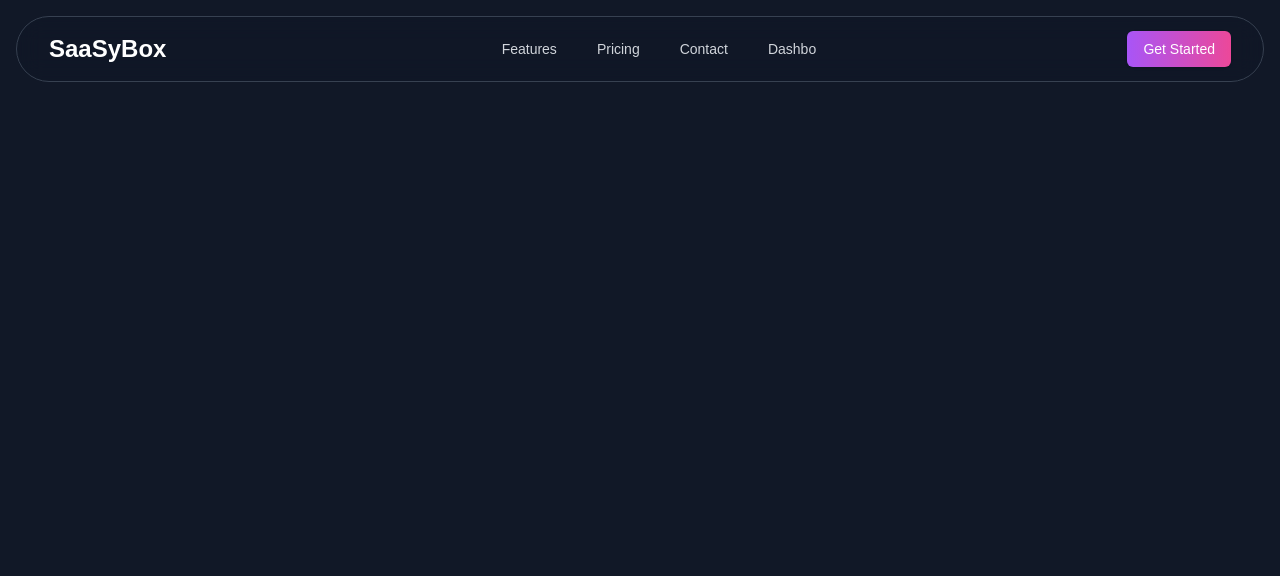
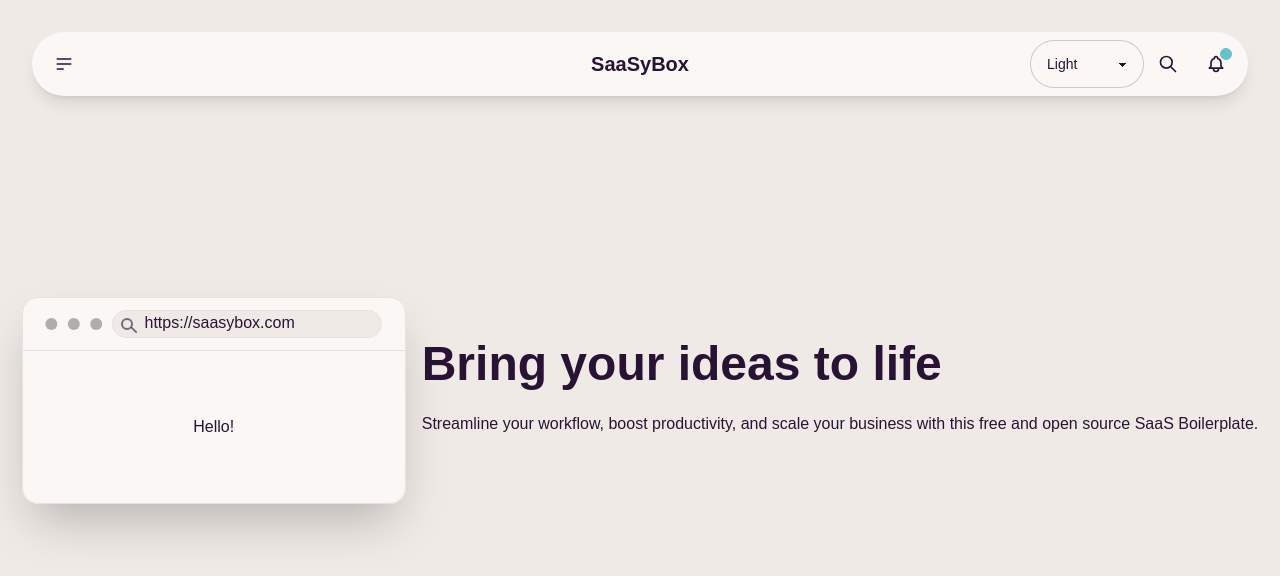
Before and after one commit to AgboganEmmanuel/saasybox, a Next.js app: page / in a window 1280 px wide. Shown: the top 576 px of the page. Built offline with nearby package versions, Linux system fonts and the light colour scheme.

Commit message:
modifications du landing page

```diff
--- a/package.json
+++ b/package.json
@@ -23,6 +23,7 @@
     "@types/node": "^20",
     "@types/react": "^19",
     "@types/react-dom": "^19",
+    "daisyui": "^4.12.20",
     "eslint": "^8",
     "eslint-config-next": "15.0.4",
     "postcss": "^8",
--- a/src/app/page.tsx
+++ b/src/app/page.tsx
@@ -1,11 +1,19 @@
+"use client"
 import { Navbar } from '@/components/Navbar'
+import { Hero } from '@/components/Hero'
+import { useEffect } from 'react'
 
 export default function Home() {
+  useEffect(() => {
+    document.documentElement.setAttribute('data-theme', 'cupcake');
+  }, []);
+
   return (
-    <div className="min-h-screen flex flex-col bg-gray-900">
+    <div className="min-h-screen bg-base-200 flex flex-col">
       <Navbar />
       <main className="flex-grow">
+        <Hero />
       </main>
     </div>
-  )
+  );
 }
--- /dev/null
+++ b/src/components/Hero.tsx
@@ -0,0 +1,24 @@
+import Link from 'next/link'
+
+export function Hero() {
+  return (
+    <div className="hero bg-base-200 min-h-screen">
+  <div className="hero-content flex-col lg:flex-row-reverse">
+    <div className="text-center lg:text-left">
+      <h1 className="text-5xl font-bold text-base-content">Bring your ideas to life</h1>
+      <p className="py-6 text-base-content">
+      Streamline your workflow, boost productivity, and scale your business with this free and open source SaaS Boilerplate.
+      </p>
+    </div>
+    <div className="card bg-base-100 w-full max-w-sm shrink-0 shadow-2xl">
+      <div className="mockup-browser border-base-300 border">
+        <div className="mockup-browser-toolbar">
+          <div className="input border-base-300 border text-base-content">https://saasybox.com</div>
+        </div>
+        <div className="border-base-300 flex justify-center border-t px-4 py-16 text-base-content">Hello!</div>
+      </div>
+    </div>
+  </div>
+</div>
+  )
+}
--- a/src/components/Navbar.tsx
+++ b/src/components/Navbar.tsx
@@ -1,39 +1,91 @@
+"use client"
 import Link from 'next/link'
 import { Button } from "@/components/ui/button"
+import React, { useState, useEffect } from 'react';
 
 export function Navbar() {
+  const [theme, setTheme] = useState('light');
+
+  useEffect(() => {
+    document.documentElement.setAttribute('data-theme', theme);
+  }, [theme]);
+
+  const handleThemeChange = (event: React.ChangeEvent<HTMLSelectElement>) => {
+    setTheme(event.target.value);
+  };
+
   return (
-    <div className="fixed top-0 left-0 right-0 z-50 px-4 py-4 animate-fadeInUp">
-      <nav className="max-w-7xl mx-auto px-4 sm:px-6 lg:px-8 bg-gray-900 bg-opacity-70 backdrop-blur-md rounded-full border border-gray-700">
-        <div className="flex items-center justify-between h-16">
-          <div className="flex items-center">
-            <Link href="/" className="text-2xl font-bold text-white">
-              SaaSyBox
-            </Link>
-          </div>
-          <div className="hidden md:block">
-            <div className="ml-10 flex items-baseline space-x-4">
-              <Link href="#features" className="text-gray-300 hover:text-white px-3 py-2 rounded-md text-sm font-medium">
-                Features
-              </Link>
-              <Link href="#pricing" className="text-gray-300 hover:text-white px-3 py-2 rounded-md text-sm font-medium">
-                Pricing
-              </Link>
-              <Link href="#contact" className="text-gray-300 hover:text-white px-3 py-2 rounded-md text-sm font-medium">
-                Contact
-              </Link>
-              <Link href="#contact" className="text-gray-300 hover:text-white px-3 py-2 rounded-md text-sm font-medium">
-                Dashbo
-              </Link>
+    <div className="fixed top-0 left-0 right-0 z-50 p-2 sm:p-4 md:p-6 lg:p-8 ">
+      <div className="navbar bg-base-100 rounded-full shadow-lg">
+        <div className="navbar-start">
+          <div className="dropdown">
+            <div tabIndex={0} role="button" className="btn btn-ghost btn-circle">
+              <svg
+                xmlns="http://www.w3.org/2000/svg"
+                className="h-5 w-5 text-base-content"
+                fill="none"
+                viewBox="0 0 24 24"
+                stroke="currentColor">
+                <path
+                  strokeLinecap="round"
+                  strokeLinejoin="round"
+                  strokeWidth="2"
+                  d="M4 6h16M4 12h16M4 18h7" />
+              </svg>
             </div>
-          </div>
-          <div className="hidden md:block">
-            <Button className="ml-4 bg-gradient-to-r from-purple-500 to-pink-500 text-white transition-transform hover:scale-105 active:scale-95">
-              Get Started
-            </Button>
+            <ul
+              tabIndex={0}
+              className="menu menu-sm dropdown-content bg-base-100 rounded-box z-[1] mt-3 w-52 p-2 shadow">
+              <li><a className="text-base-content">Dashboard</a></li>
+            </ul>
           </div>
         </div>
-      </nav>
+        <div className="navbar-center">
+          <a className="btn btn-ghost text-xl text-base-content">SaaSyBox</a>
+        </div>
+        <div className="navbar-end">
+          <select
+            className="select select-bordered text-base-content"
+            value={theme}
+            onChange={handleThemeChange}
+          >
+            <option value="light">Light</option>
+            <option value="dracula">Dark</option>
+            <option value="cupcake">Cupcake</option>
+          </select>
+          <button className="btn btn-ghost btn-circle">
+            <svg
+              xmlns="http://www.w3.org/2000/svg"
+              className="h-5 w-5 text-base-content"
+              fill="none"
+              viewBox="0 0 24 24"
+              stroke="currentColor">
+              <path
+                strokeLinecap="round"
+                strokeLinejoin="round"
+                strokeWidth="2"
+                d="M21 21l-6-6m2-5a7 7 0 11-14 0 7 7 0 0114 0z" />
+            </svg>
+          </button>
+          <button className="btn btn-ghost btn-circle">
+            <div className="indicator">
+              <svg
+                xmlns="http://www.w3.org/2000/svg"
+                className="h-5 w-5 text-base-content"
+                fill="none"
+                viewBox="0 0 24 24"
+                stroke="currentColor">
+                <path
+                  strokeLinecap="round"
+                  strokeLinejoin="round"
+                  strokeWidth="2"
+                  d="M15 17h5l-1.405-1.405A2.032 2.032 0 0118 14.158V11a6.002 6.002 0 00-4-5.659V5a2 2 0 10-4 0v.341C7.67 6.165 6 8.388 6 11v3.159c0 .538-.214 1.055-.595 1.436L4 17h5m6 0v1a3 3 0 11-6 0v-1m6 0H9" />
+              </svg>
+              <span className="badge badge-xs badge-primary indicator-item"></span>
+            </div>
+          </button>
+        </div>
+      </div>
     </div>
   )
 }
--- a/tailwind.config.ts
+++ b/tailwind.config.ts
@@ -1,4 +1,5 @@
 import type { Config } from "tailwindcss";
+import daisyui from 'daisyui';
 
 export default {
   darkMode: ["class"],
@@ -58,5 +59,8 @@
       }
     }
   },
-  plugins: [require("tailwindcss-animate")],
+  plugins: [daisyui, require("tailwindcss-animate")],
+  daisyui: {
+    themes: ["light", "dark", "cupcake", "dracula"],
+  },
 } satisfies Config;
```
Also changed, not shown: 1 other file (tests, documents, lock files or other folders). Lines whose indentation alone changed are shown as unchanged.
